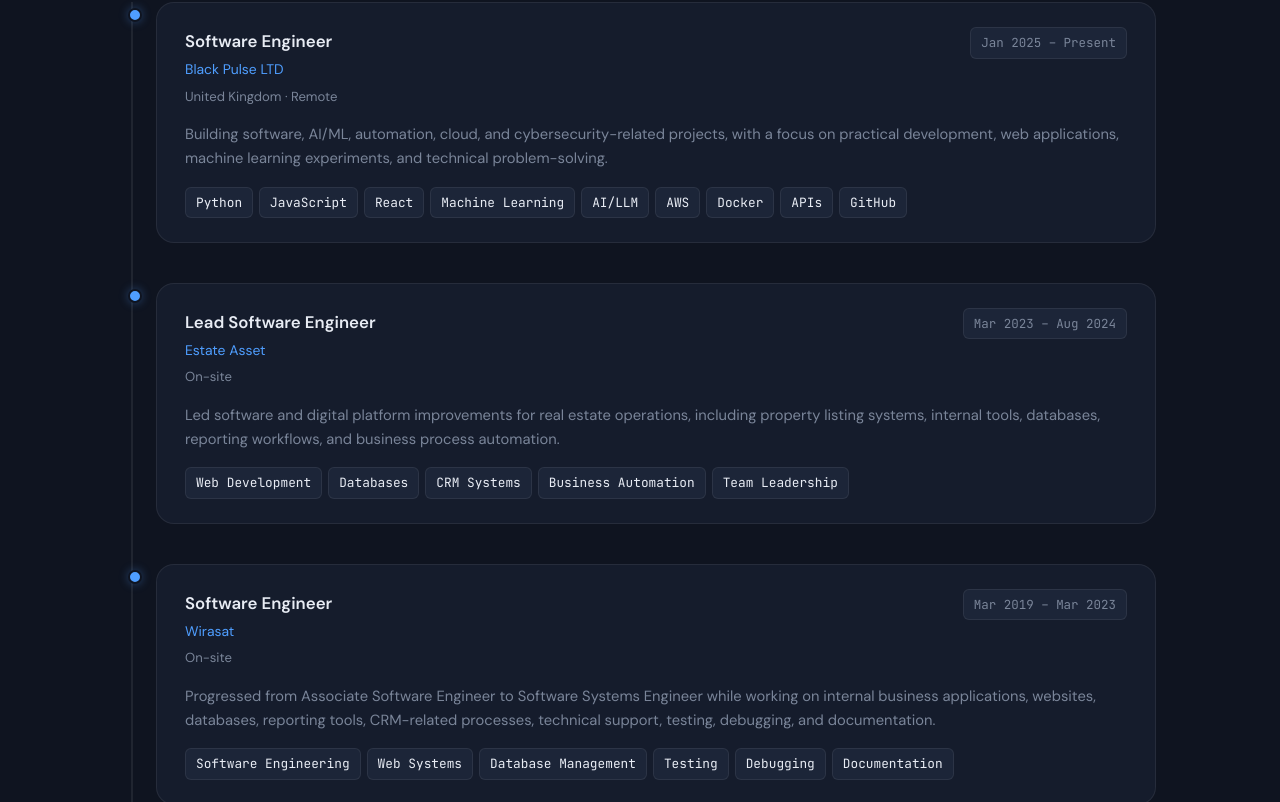
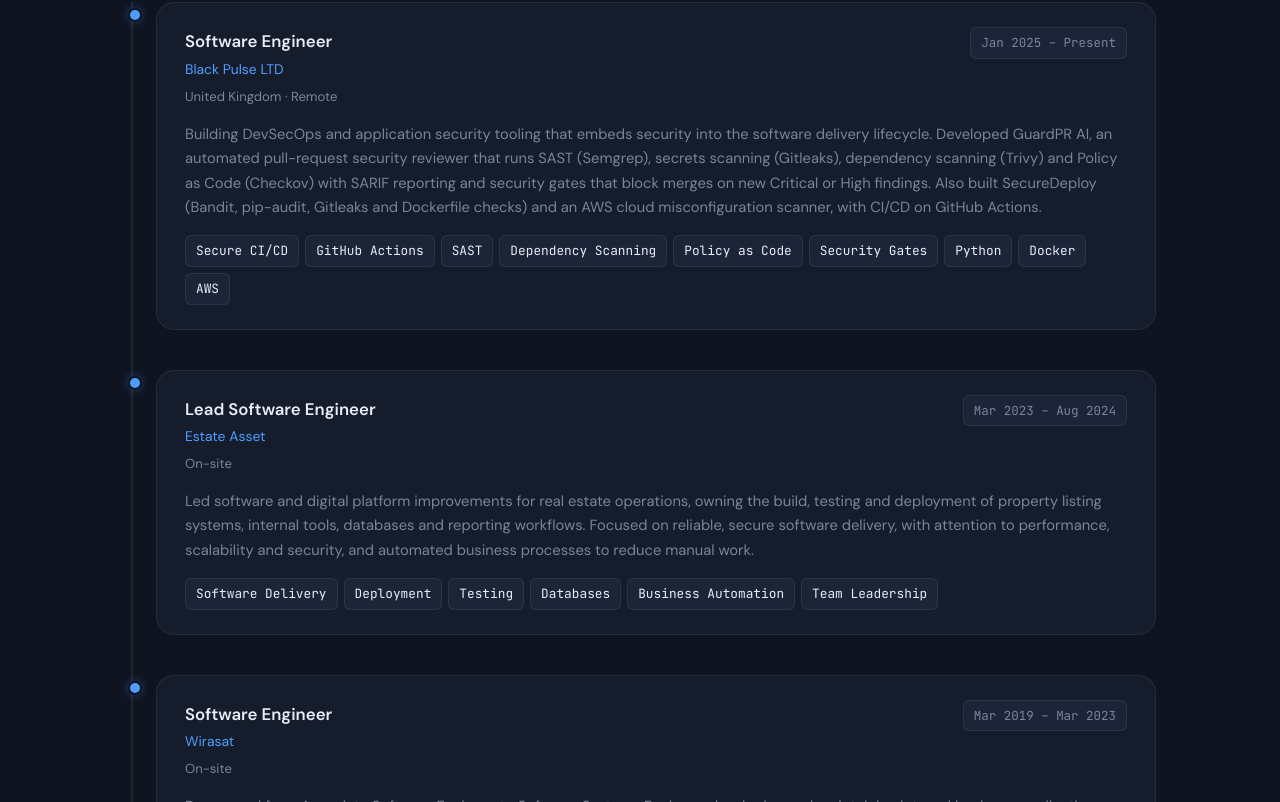
Before and after one commit to Sahamamjad/sahamamjad.github.io, a React (Vite) app: page / in a window 1280 px wide. Shown: the part 5158-5960 px from the top of the page. Built offline with nearby package versions, Linux system fonts and the light colour scheme.

Commit message:
Tailor experience for DevSecOps roles

```diff
--- a/src/App.jsx
+++ b/src/App.jsx
@@ -116,8 +116,8 @@
     location: "United Kingdom · Remote",
     period: "Jan 2025 – Present",
     description:
-      "Building software, AI/ML, automation, cloud, and cybersecurity-related projects, with a focus on practical development, web applications, machine learning experiments, and technical problem-solving.",
-    skills: ["Python", "JavaScript", "React", "Machine Learning", "AI/LLM", "AWS", "Docker", "APIs", "GitHub"],
+      "Building DevSecOps and application security tooling that embeds security into the software delivery lifecycle. Developed GuardPR AI, an automated pull-request security reviewer that runs SAST (Semgrep), secrets scanning (Gitleaks), dependency scanning (Trivy) and Policy as Code (Checkov) with SARIF reporting and security gates that block merges on new Critical or High findings. Also built SecureDeploy (Bandit, pip-audit, Gitleaks and Dockerfile checks) and an AWS cloud misconfiguration scanner, with CI/CD on GitHub Actions.",
+    skills: ["Secure CI/CD", "GitHub Actions", "SAST", "Dependency Scanning", "Policy as Code", "Security Gates", "Python", "Docker", "AWS"],
   },
   {
     role: "Lead Software Engineer",
@@ -125,8 +125,8 @@
     location: "On-site",
     period: "Mar 2023 – Aug 2024",
     description:
-      "Led software and digital platform improvements for real estate operations, including property listing systems, internal tools, databases, reporting workflows, and business process automation.",
-    skills: ["Web Development", "Databases", "CRM Systems", "Business Automation", "Team Leadership"],
+      "Led software and digital platform improvements for real estate operations, owning the build, testing and deployment of property listing systems, internal tools, databases and reporting workflows. Focused on reliable, secure software delivery, with attention to performance, scalability and security, and automated business processes to reduce manual work.",
+    skills: ["Software Delivery", "Deployment", "Testing", "Databases", "Business Automation", "Team Leadership"],
   },
   {
     role: "Software Engineer",
@@ -134,8 +134,8 @@
     location: "On-site",
     period: "Mar 2019 – Mar 2023",
     description:
-      "Progressed from Associate Software Engineer to Software Systems Engineer while working on internal business applications, websites, databases, reporting tools, CRM-related processes, technical support, testing, debugging, and documentation.",
-    skills: ["Software Engineering", "Web Systems", "Database Management", "Testing", "Debugging", "Documentation"],
+      "Progressed from Associate Software Engineer to Software Systems Engineer, developing and maintaining internal business applications, websites, databases and reporting tools. Supported production systems and iterative releases, with hands-on work in testing, debugging, quality checks and technical documentation.",
+    skills: ["Software Engineering", "Production Support", "Release Management", "Testing", "Debugging", "Documentation"],
   },
 ];
 
```
